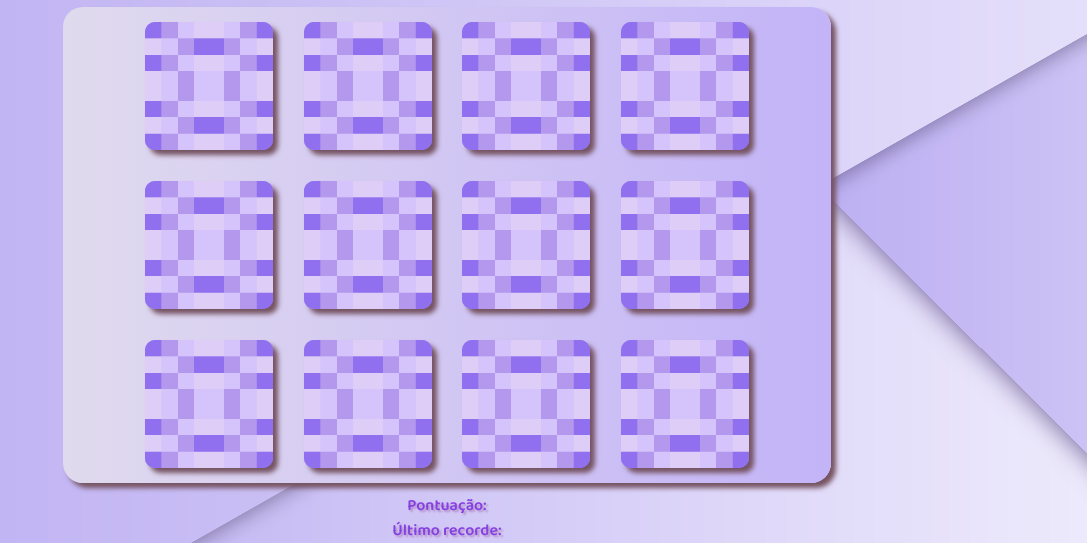
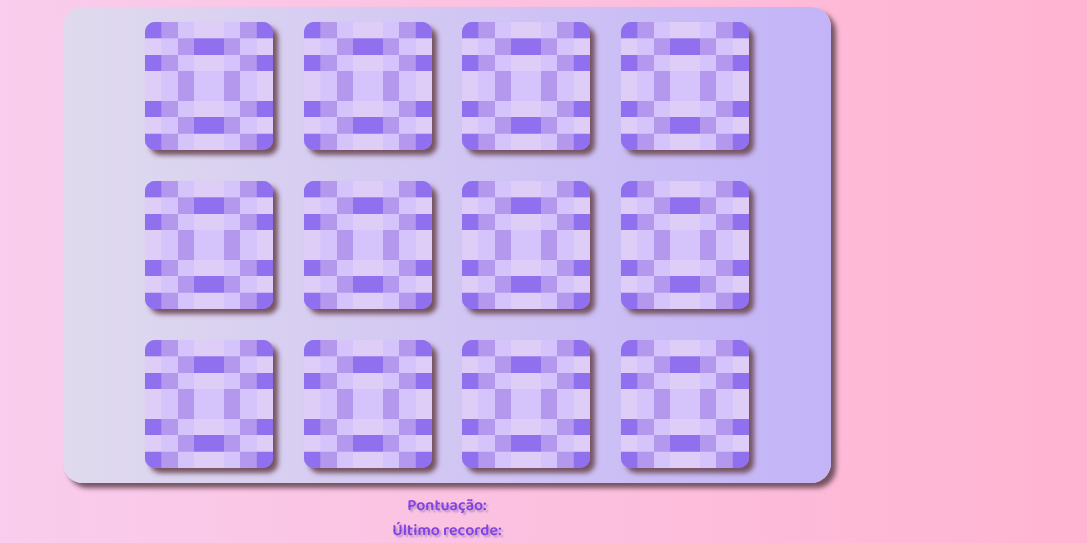
Before and after one commit to ramos-r/Jogo-da-memoria, a plain HTML site: page index.html in a window 1280 px wide. Shown: the part 321-864 px from the top of the page, without its empty margins (193-1280 px from the left). Drawn offline with Linux system fonts and the light colour scheme.

Commit message:
att background

```diff
--- a/styles/style.css
+++ b/styles/style.css
@@ -1,7 +1,6 @@
 body{
     margin: 0px;
-    /* background-image:linear-gradient(to right, #f8d1f2, #ffb4d1); */
-    background-image: url("/images/background.png");
+    background-image:linear-gradient(to right, #f8d1f2, #ffb4d1);
     justify-content: center;
     text-align: center;
     text-shadow: 2px 2px 2px #b492ca;
```
